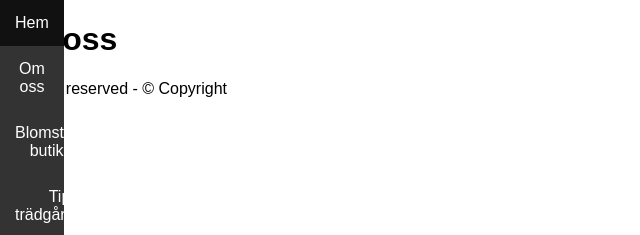
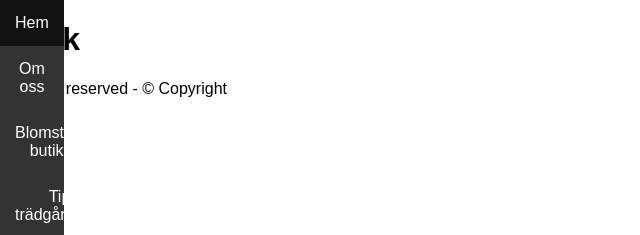
Before and after one commit to AssGro/Slutprojekt---Tr-dg-rdswebbsida, a plain HTML site: page slutprojekt/html/butiksida.html in a window 1280 px wide. Shown: the top 235 px of the page, 0-640 px from the left. Drawn offline with Linux system fonts and the light colour scheme.

Commit message:
Update butiksida.html

```diff
--- a/slutprojekt/html/butiksida.html
+++ b/slutprojekt/html/butiksida.html
@@ -10,8 +10,9 @@
 
     <body>
 
-    <h1>Om oss</h1>
 
+
+    <h1>Butik</h1>
 <ul>
 <div>
 
@@ -25,8 +26,10 @@
     <li class= "dropdown-content"><a href="tipsförträdgårdsskötare.html">Tips för trädgårdsskötare</a></li>
 
     <li class= "dropdown-content"><a href="Trädgårdstjänster.html">Trädgårdstjänster</a></li>
+</ul>
 </div>
-</ul>
+
+
 
     <footer class="footer">
 
@@ -34,7 +37,7 @@
 
     </footer>
 
-    </div>
+    </div><!--wrapper slutar-->
 
     </body>
 
```
Lines whose indentation alone changed are shown as unchanged.
